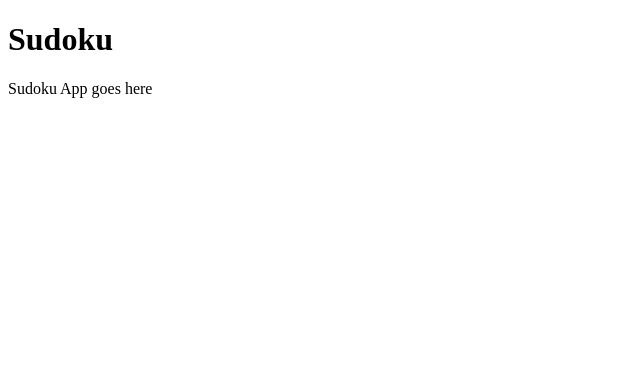
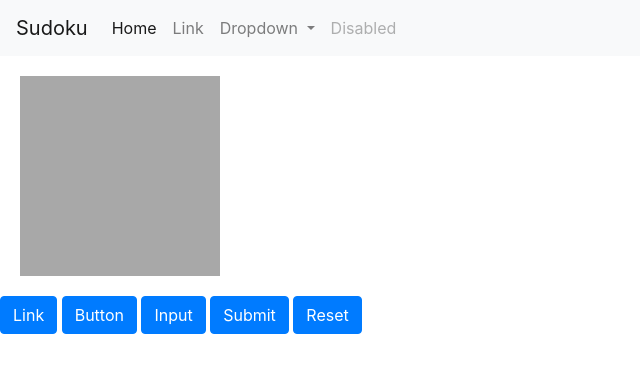
Before and after one commit to MajesticKoala/sudoku-solver, a Flask app: page / in a window 1280 px wide. Shown: the top 373 px of the page, without its empty margins (0-640 px from the left). Run offline with Flask 2, Linux system fonts and the light colour scheme; some libraries are stand-ins or nearby versions.

Commit message:
More html+css changes

```diff
--- a/app.py
+++ b/app.py
@@ -1,4 +1,4 @@
-from flask import Flask, render_template
+from flask import Flask, render_template, url_for
 
 app = Flask(__name__)
 
--- a/static/css/main.css
+++ b/static/css/main.css
@@ -0,0 +1,6 @@
+.mainSudoku {
+    width: 200px;
+    height: 200px;
+    background-color: rgb(168, 168, 168);
+    margin: 20px;
+}
--- a/templates/index.html
+++ b/templates/index.html
@@ -1,8 +1,65 @@
 <!doctype html>
+
 <head>
+    <link rel="stylesheet" href="https://stackpath.bootstrapcdn.com/bootstrap/4.5.0/css/bootstrap.min.css"
+        integrity="sha384-9aIt2nRpC12Uk9gS9baDl411NQApFmC26EwAOH8WgZl5MYYxFfc+NcPb1dKGj7Sk" crossorigin="anonymous">
+        <link rel="stylesheet" href="{{ url_for('static', filename='css/main.css') }}"/>
     <title>Sudoku</title>
 </head>
+
 <body>
-    <h1>Sudoku</h1>
-    <p>Sudoku App goes here</p>
+    <nav class="navbar navbar-expand-lg navbar-light bg-light">
+        <a class="navbar-brand" href="#">Sudoku</a>
+        <button class="navbar-toggler" type="button" data-toggle="collapse" data-target="#navbarSupportedContent"
+            aria-controls="navbarSupportedContent" aria-expanded="false" aria-label="Toggle navigation">
+            <span class="navbar-toggler-icon"></span>
+        </button>
+
+        <div class="collapse navbar-collapse" id="navbarSupportedContent">
+            <ul class="navbar-nav mr-auto">
+                <li class="nav-item active">
+                    <a class="nav-link" href="#">Home <span class="sr-only">(current)</span></a>
+                </li>
+                <li class="nav-item">
+                    <a class="nav-link" href="#">Link</a>
+                </li>
+                <li class="nav-item dropdown">
+                    <a class="nav-link dropdown-toggle" href="#" id="navbarDropdown" role="button"
+                        data-toggle="dropdown" aria-haspopup="true" aria-expanded="false">
+                        Dropdown
+                    </a>
+                    <div class="dropdown-menu" aria-labelledby="navbarDropdown">
+                        <a class="dropdown-item" href="#">Action</a>
+                        <a class="dropdown-item" href="#">Another action</a>
+                        <div class="dropdown-divider"></div>
+                        <a class="dropdown-item" href="#">Something else here</a>
+                    </div>
+                </li>
+                <li class="nav-item">
+                    <a class="nav-link disabled" href="#" tabindex="-1" aria-disabled="true">Disabled</a>
+                </li>
+            </ul>
+        </div>
+    </nav>
+
+    <div class="mainSudoku"></div>
+
+
+    <a class="btn btn-primary" href="#" role="button">Link</a>
+    <button class="btn btn-primary" type="submit">Button</button>
+    <input class="btn btn-primary" type="button" value="Input">
+    <input class="btn btn-primary" type="submit" value="Submit">
+    <input class="btn btn-primary" type="reset" value="Reset">
+
+
+
+    <script src="https://code.jquery.com/jquery-3.5.1.slim.min.js"
+        integrity="sha384-DfXdz2htPH0lsSSs5nCTpuj/zy4C+OGpamoFVy38MVBnE+IbbVYUew+OrCXaRkfj"
+        crossorigin="anonymous"></script>
+    <script src="https://cdn.jsdelivr.net/npm/popper.js@1.16.0/dist/umd/popper.min.js"
+        integrity="sha384-Q6E9RHvbIyZFJoft+2mJbHaEWldlvI9IOYy5n3zV9zzTtmI3UksdQRVvoxMfooAo"
+        crossorigin="anonymous"></script>
+    <script src="https://stackpath.bootstrapcdn.com/bootstrap/4.5.0/js/bootstrap.min.js"
+        integrity="sha384-OgVRvuATP1z7JjHLkuOU7Xw704+h835Lr+6QL9UvYjZE3Ipu6Tp75j7Bh/kR0JKI"
+        crossorigin="anonymous"></script>
 </body>
```
